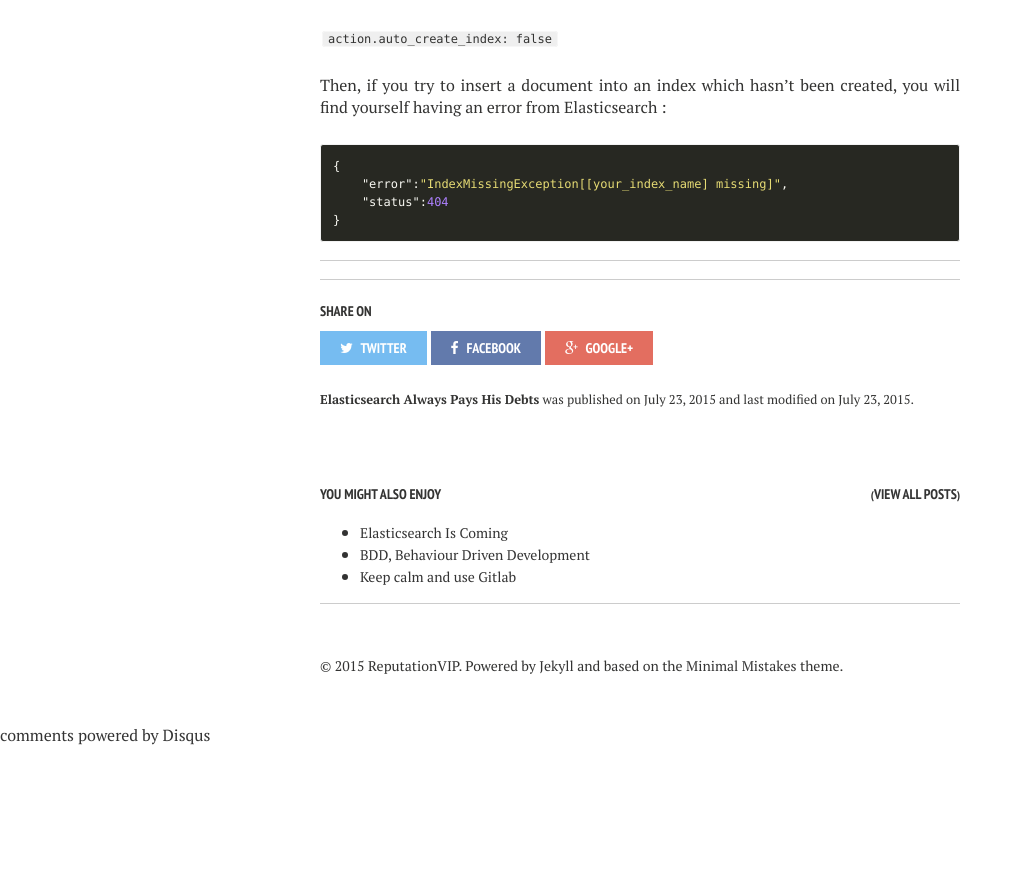
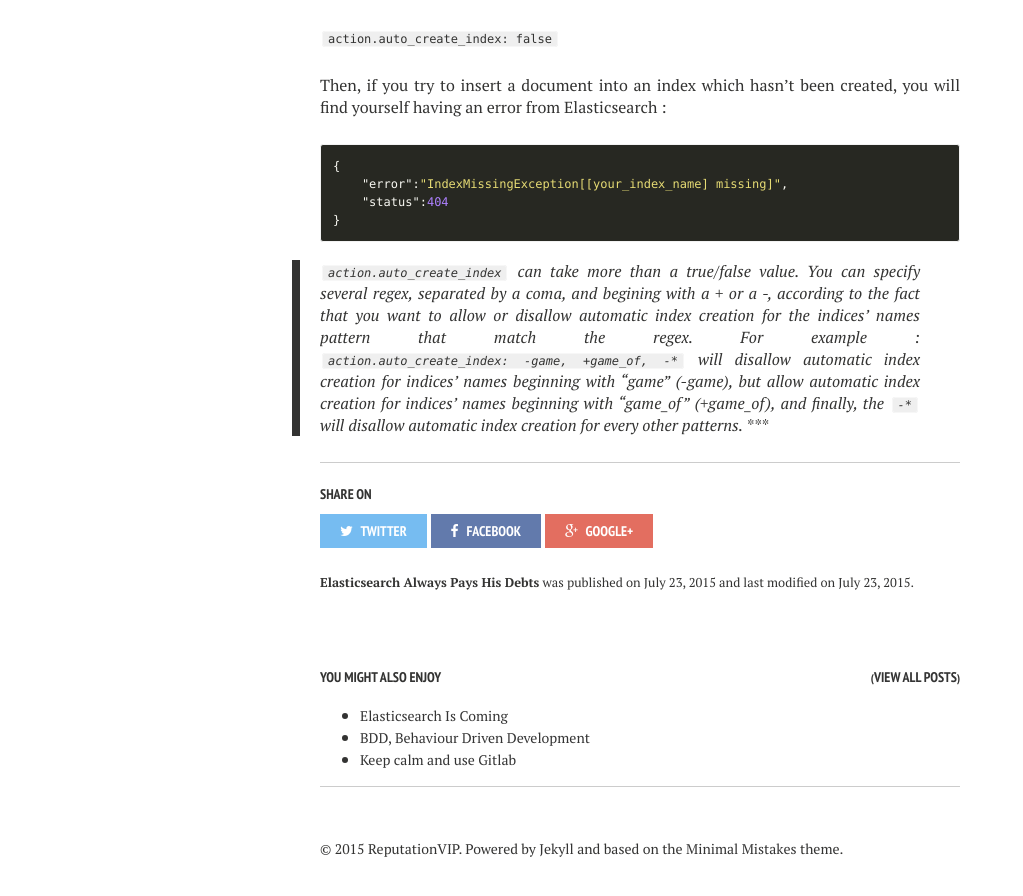
Before and after one commit to semji/reputationvip.github.io, a Jekyll site: the page built from _posts/2015-07-23-elasticsearch-always-pays-his-debts.md, in a window 1280 px wide and 900 px high, scrolled down 2615 px. Shown: the top 896 px of the window, without its empty margins (0-1023 px from the left). Built offline with Jekyll 4.4.1, drawn with Linux system fonts in a browser that asks for light colours; nearby versions of some CDN libraries; comment, search, counter and statistics services are not loaded; before the commit the page ends 3361 px from its top, so only the background shows below that; some of the changed text lies outside the part shown.

Commit message:
Added action.auto_create_index note

```diff
--- a/_posts/2015-07-23-elasticsearch-always-pays-his-debts.md
+++ b/_posts/2015-07-23-elasticsearch-always-pays-his-debts.md
@@ -93,4 +93,8 @@
 }
 {% endhighlight %}
 
+> `action.auto_create_index` can take more than a *true/false* value. You can specify several regex, separated by a coma, and begining with a *+* or a *-*, according to the
+fact that you want to allow or disallow automatic index creation for the indices' names pattern that match the regex. For example :
+`action.auto_create_index: -game, +game_of, -*` will disallow automatic index creation for indices' names beginning with "game" (*-game*), but allow automatic index creation
+for indices' names beginning with "game_of" (*+game_of*), and finally, the `-*` will disallow automatic index creation for every other patterns.
 ***
```
